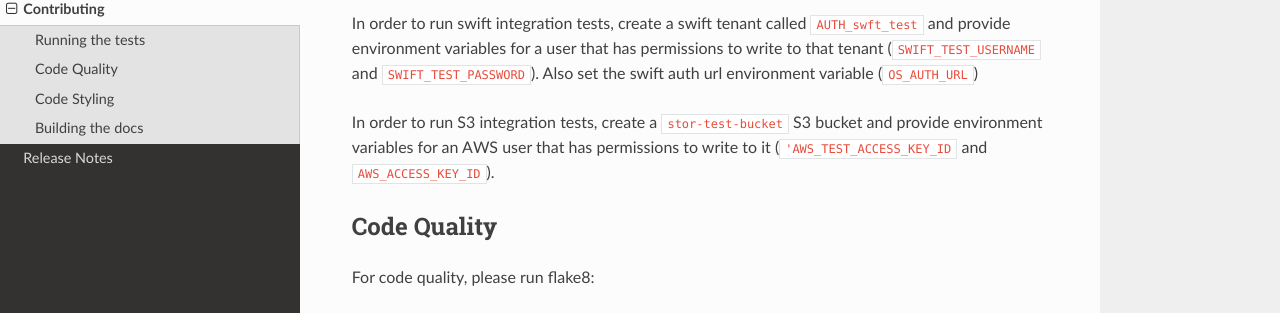
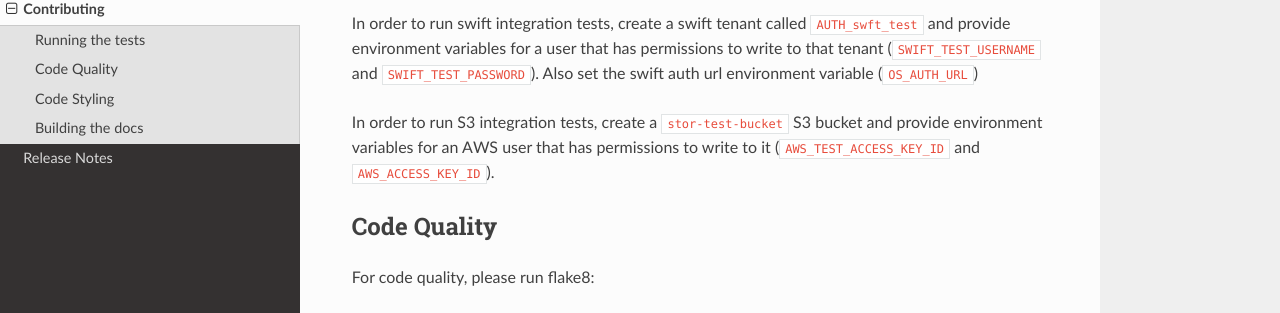
Before and after one commit to counsyl/stor, a Sphinx documentation site: the page built from docs/contributing.rst, in a window 1280 px wide and 1154 px high. Shown: the part 319-632 px from the top of the window. Built offline with Sphinx 7.4.7 and the Read the Docs theme 2.0.0, drawn with Linux system fonts in a browser that asks for light colours; pages that are not in the unit, such as notebooks, are missing from menus; the version number could not be read and is left out.

Commit message:
doc fixes

```diff
--- a/docs/contributing.rst
+++ b/docs/contributing.rst
@@ -10,7 +10,7 @@ To run all tests, type::
 
 In order to run swift integration tests, create a swift tenant called ``AUTH_swft_test`` and provide environment variables for a user that has permissions to write to that tenant (``SWIFT_TEST_USERNAME`` and ``SWIFT_TEST_PASSWORD``). Also set the swift auth url environment variable (``OS_AUTH_URL``)
 
-In order to run S3 integration tests, create a ``stor-test-bucket`` S3 bucket and provide environment variables for an AWS user that has permissions to write to it (``'AWS_TEST_ACCESS_KEY_ID`` and ``AWS_ACCESS_KEY_ID``).
+In order to run S3 integration tests, create a ``stor-test-bucket`` S3 bucket and provide environment variables for an AWS user that has permissions to write to it (``AWS_TEST_ACCESS_KEY_ID`` and ``AWS_ACCESS_KEY_ID``).
 
 Code Quality
 ------------
```
